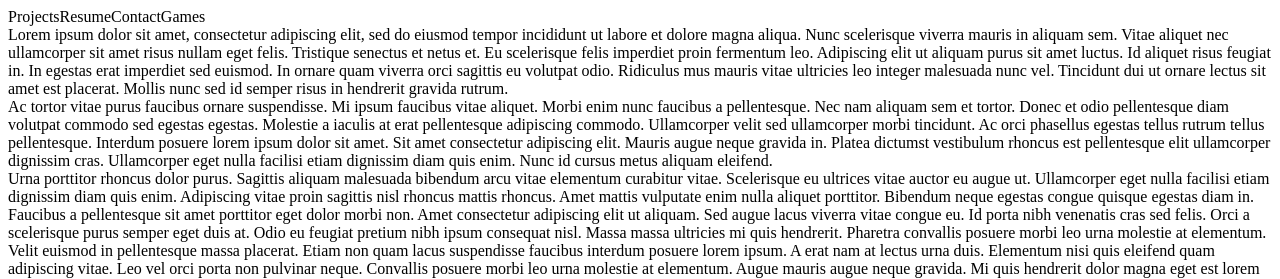
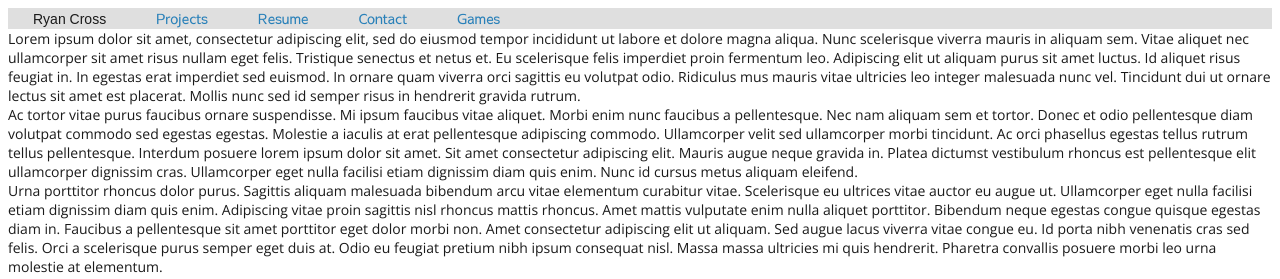
Before and after one commit to RyanCross/RyanCross.github.io, a plain HTML site: page index.html in a window 1280 px wide. Shown: the top 279 px of the page. Drawn offline with nearby package versions, Linux system fonts and the light colour scheme; a web font is replaced by a local one.

Commit message:
adding some real ugly css, importing some fonts, added div for navbar

```diff
--- a/src/main.js
+++ b/src/main.js
@@ -36,7 +36,7 @@ meLoremIpsum = {
   }
 }
 
-headerLabels = {
+nav = {
   projects: "Projects",
   resume: "Resume",
   contact: "Contact",
@@ -80,18 +80,29 @@ function renderHeader() {
   let header = document.createElement('div');
   header.setAttribute("id", "header");
 
-  let headerElements = [];
+  let navBar = document.createElement('div');
+  navBar.setAttribute("id", "nav");
 
-  for(label in headerLabels) {
+  let homeLabel = document.createElement('span');
+  homeLabel.setAttribute("id", "nav-home");
+  homeLabel.setAttribute("class", "nav-item");
+  homeLabel.append(`${me.basics.firstName} ${me.basics.lastName}`);
+
+  let navBarElements = [];
+  for(label in nav) {
     element = document.createElement('span');
-    element.setAttribute('class', 'header-btn');
-    element.setAttribute('id', `${headerLabels[label]}`);
-    element.append(`${headerLabels[label]}`);
+    element.setAttribute('class', 'nav-btn');
+    element.setAttribute('class', 'nav-item');
+    element.setAttribute('id', `${nav[label]}`);
+    element.append(`${nav[label]}`);
 
-    headerElements.push(element);
+    navBarElements.push(element);
   }
 
-  headerElements.forEach(element => header.appendChild(element))
+  navBar.appendChild(homeLabel);
+  navBarElements.forEach(element => navBar.appendChild(element));
+  header.appendChild(navBar);
+
   return header;
 }
 
--- a/src/style/style.css
+++ b/src/style/style.css
@@ -1,4 +1,53 @@
+/**
+* Palette
+* Neutral Grey - #CFCFCD
+* Vermillion - #E3170A
+* Star Command Blue - #2980B9
+* Sky Blue - #6DD5FA
+* White - #FFFFFF
+* Darkest Neutral Gray - #1A1A1A
+* Black - #000000
+**/
+
+/**
+font-family: 'Sawarabi Gothic', sans-serif;
+font-family: 'Sawarabi Mincho', sans-serif;
+font-family: 'Open Sans', sans-serif;
+**/
+
+/* Import Open Sans (reg/bold), Sarawabi Gothic, Sarawabi Mincho */
+@import url('https://fonts.googleapis.com/css2?family=Open+Sans:wght@400;700&family=Sawarabi+Gothic&family=Sawarabi+Mincho&display=swap');
+
+body {
+  color: #1A1A1A;
+  font-family: 'Open Sans', sans-serif;
+  font-size: 14px;
+}
+
+#nav {
+  background: #DFDFDF;
+}
+
+#nav-home {
+  color: #1A1A1A;
+  font-family: 'Sawarabi Mincho', sans-serif;
+}
+
+.nav-item {
+  margin: 20px;
+  padding: 5px;
+  color: #2980B9;
+  font-family: 'Sawarabi Gothic';
+}
+
 img {
   width: 200px;
   height: 250px;
 }
+
+/* ignore this for now, this will be a sky gradient */
+background {
+  background: #2980B9;  /* fallback for old browsers */
+  background: -webkit-linear-gradient(to right, #FFFFFF, #6DD5FA, #2980B9);  /* Chrome 10-25, Safari 5.1-6 */
+  background: linear-gradient(to right, #FFFFFF, #6DD5FA, #2980B9); /* W3C, IE 10+/ Edge, Firefox 16+, Chrome 26+, Opera 12+, Safari 7+ */
+}
```
